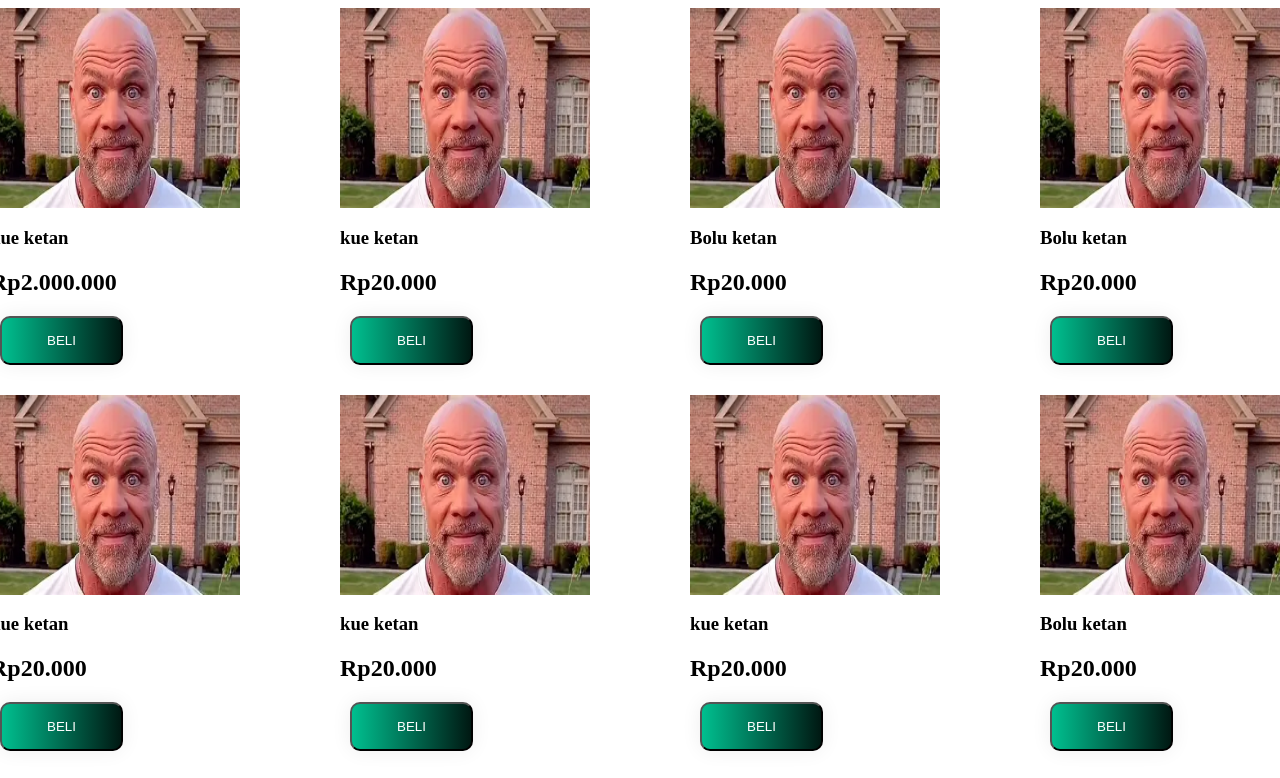
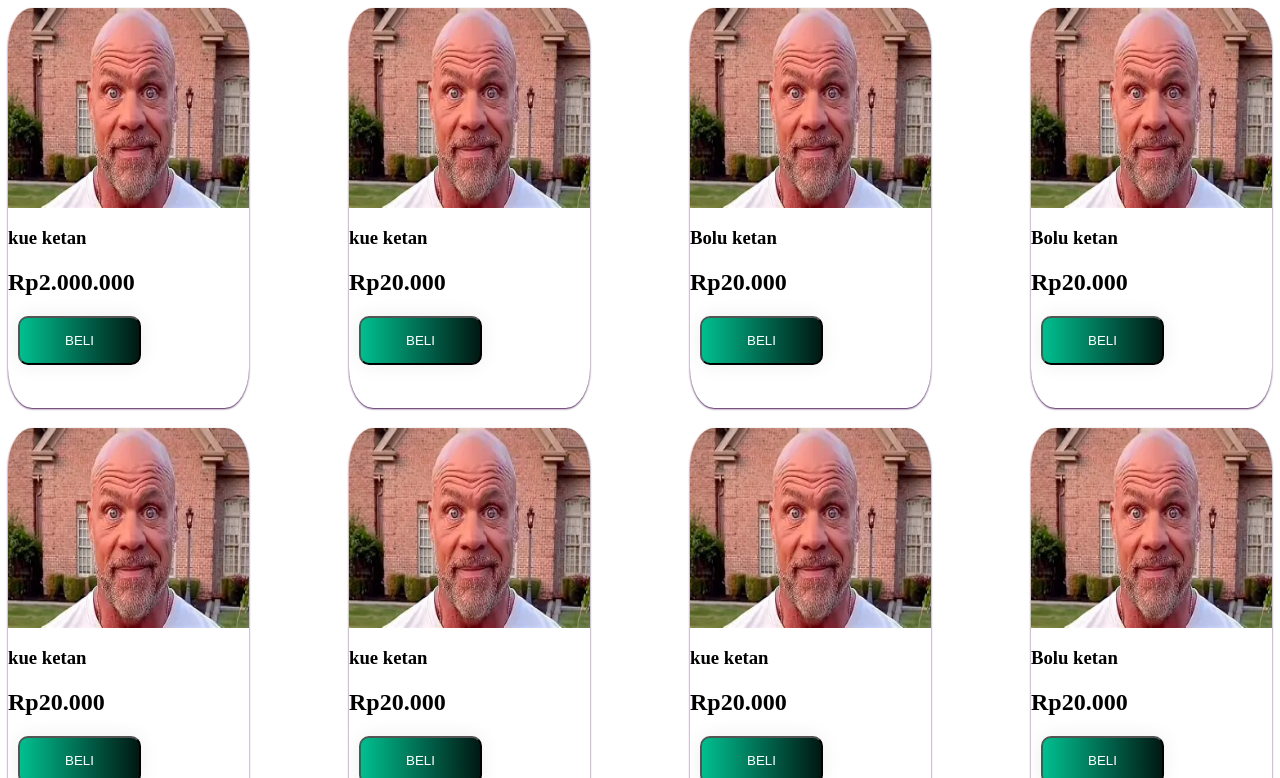
Before and after one commit to Ardi-Pebriyan/Store, a plain HTML site: page index.html in a window 1280 px wide. Shown: the top 778 px of the page. Drawn offline with Linux system fonts and the light colour scheme.

Commit message:
Update style.css

```diff
--- a/style.css
+++ b/style.css
@@ -12,7 +12,6 @@
 .card:hover{
   background-color:aqua;
 }
-.card
 .card{
     width: 250px;
     height: 400px;
```
